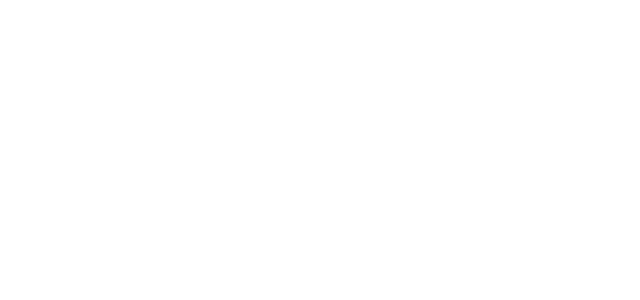
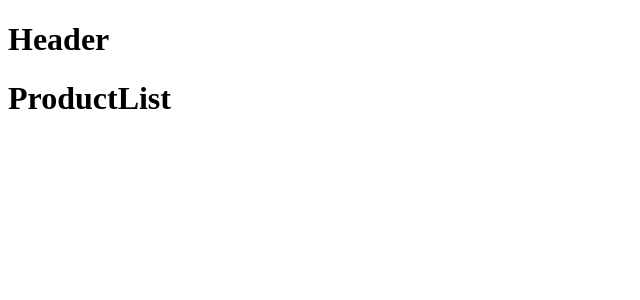
Before and after one commit to psyBeth/products-list-app, a React (Create React App) app: page / in a window 1280 px wide. Shown: the top 300 px of the page, without its empty margins (0-640 px from the left). Built offline with nearby package versions, Linux system fonts and the light colour scheme.

Commit message:
header and products component files

```diff
--- a/src/App.js
+++ b/src/App.js
@@ -1,8 +1,11 @@
+import Header from "./components/header/Header";
+import ProductList from "./components/products/ProductList";
 
 function App() {
   return (
     <div>
-
+      <Header />
+      <ProductList />
     </div>
   );
 }
--- /dev/null
+++ b/src/components/header/Header.jsx
@@ -0,0 +1,9 @@
+
+
+const Header = () => {
+  return (
+    <h1>Header</h1>
+  )
+}
+
+export default Header
--- /dev/null
+++ b/src/components/products/ProductList.jsx
@@ -0,0 +1,9 @@
+
+
+const ProductList = () => {
+  return (
+    <h1>ProductList</h1>
+  )
+}
+
+export default ProductList
```
